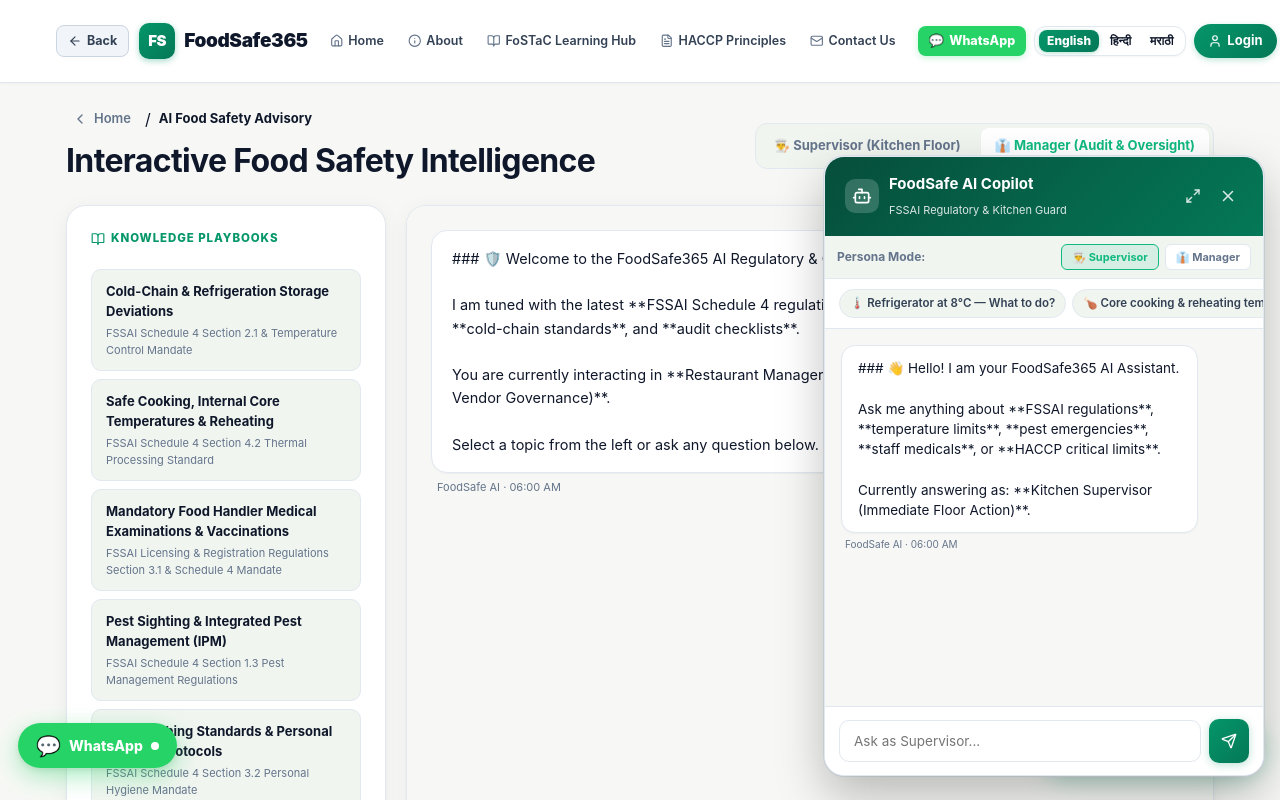
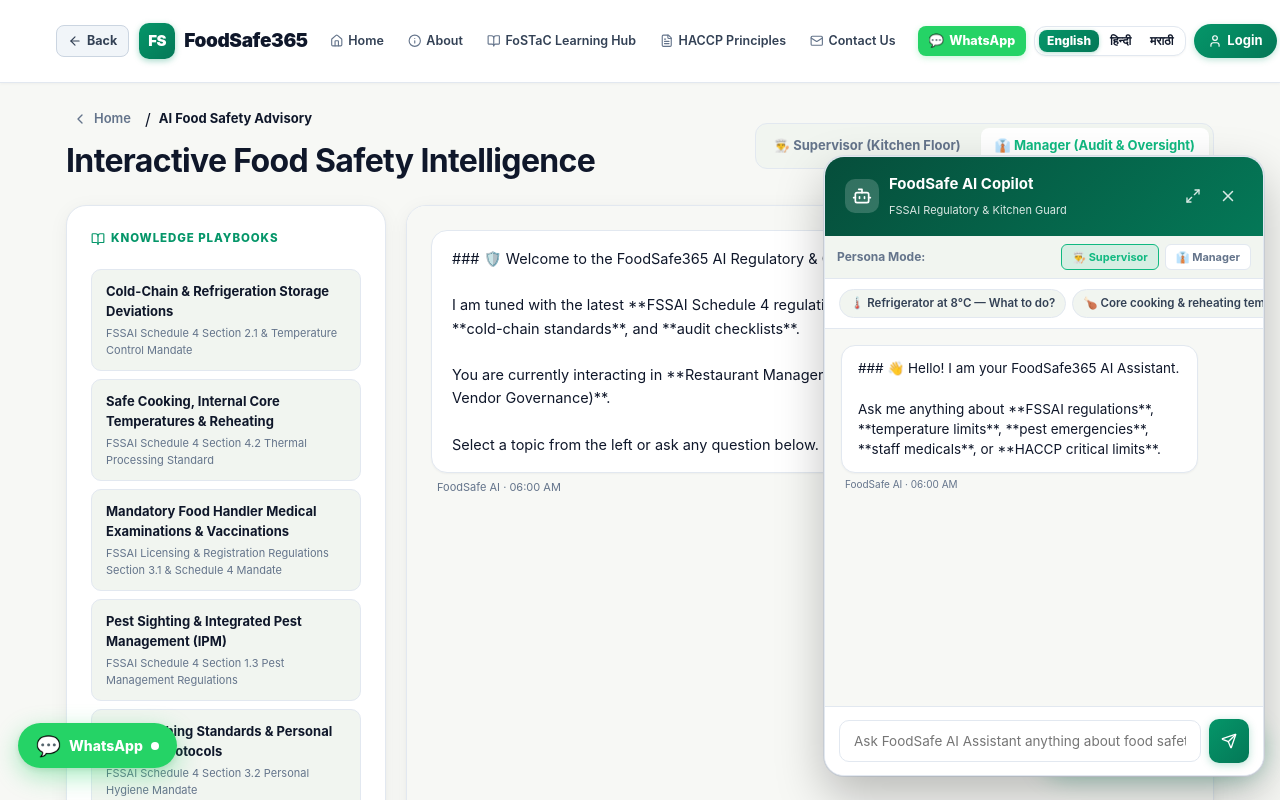
Before and after one commit to sougatr/FoodSafe365, a Next.js app: page /ai-copilot in a window 1280 px wide. Both pictures are taken after a click on the button "Ask Me (Chat Bot)". Shown: the top 800 px of the page. Built offline with nearby package versions, Linux system fonts and the light colour scheme.

Commit message:
feat(chatbot): make input placeholder reflect FoodSafe AI Assistant instead of supervisor or manager

```diff
--- a/app/ai-copilot/page.tsx
+++ b/app/ai-copilot/page.tsx
@@ -276,7 +276,7 @@
                 className="input"
                 value={input}
                 onChange={e => setInput(e.target.value)}
-                placeholder={`Ask any food safety question in ${persona === 'supervisor' ? 'Supervisor' : 'Manager'} mode...`}
+                placeholder="Ask FoodSafe AI Assistant anything about food safety..."
                 style={{
                   flex: 1,
                   padding: '12px 18px',
--- a/components/FoodSafetyChatbot.tsx
+++ b/components/FoodSafetyChatbot.tsx
@@ -44,16 +44,13 @@
     let greetingText = '';
     if (lang === 'hi') {
       greetingText = `### 👋 नमस्ते! मैं आपका FoodSafe365 AI खाद्य सुरक्षा सहायक हूँ।\n\n` +
-        `मुझसे **FSSAI नियमों**, **तापमान सीमा (<5°C / ≥75°C)**, **पेस्ट नियंत्रण**, **स्टाफ मेडिकल/फॉर्म 1A**, या **दैनिक जांच** के बारे में कुछ भी पूछें।\n\n` +
-        `वर्तमान भूमिका: **${persona === 'supervisor' ? 'किचन सुपरवाइजर (तत्काल एक्शन)' : 'रेस्तरां प्रबंधक (ऑडिट एवं अनुपालन)'}**।`;
+        `मुझसे **FSSAI नियमों**, **तापमान सीमा (<5°C / ≥75°C)**, **पेस्ट नियंत्रण**, **स्टाफ मेडिकल/फॉर्म 1A**, या **दैनिक जांच** के बारे में कुछ भी पूछें।`;
     } else if (lang === 'mr') {
       greetingText = `### 👋 नमस्कार! मी आपला FoodSafe365 AI अन्न सुरक्षा सहाय्यक आहे.\n\n` +
-        `मला **FSSAI नियम**, **तापमान मर्यादा (<५°C / ≥७५°C)**, **कीटक नियंत्रण**, **कर्मचारी वैद्यकीय/फॉर्म 1A**, किंवा **दैनिक तपासणी** बद्दल काहीही विचारा.\n\n` +
-        `सध्याची भूमिका: **${persona === 'supervisor' ? 'किचन सुपरवायझर (त्वरित कृती)' : 'रेस्टॉरंट व्यवस्थापक (ऑडिट व अनुपालन)'}**।`;
+        `मला **FSSAI नियम**, **तापमान मर्यादा (<५°C / ≥७५°C)**, **कीटक नियंत्रण**, **कर्मचारी वैद्यकीय/फॉर्म 1A**, किंवा **दैनिक तपासणी** बद्दल काहीही विचारा।`;
     } else {
       greetingText = `### 👋 Hello! I am your FoodSafe365 AI Assistant.\n\n` +
-        `Ask me anything about **FSSAI regulations**, **temperature limits**, **pest emergencies**, **staff medicals**, or **HACCP critical limits**.\n\n` +
-        `Currently answering as: **${persona === 'supervisor' ? 'Kitchen Supervisor (Immediate Floor Action)' : 'Restaurant Manager (Audit & Compliance)'}**.`;
+        `Ask me anything about **FSSAI regulations**, **temperature limits**, **pest emergencies**, **staff medicals**, or **HACCP critical limits**.`;
     }
 
     setMessages([
@@ -408,7 +405,7 @@
               className="input"
               value={input}
               onChange={e => setInput(e.target.value)}
-              placeholder={`Ask as ${persona === 'supervisor' ? 'Supervisor' : 'Manager'}...`}
+              placeholder={lang === 'hi' ? 'AI खाद्य सुरक्षा सहायक से कुछ भी पूछें...' : lang === 'mr' ? 'AI अन्न सुरक्षा सहाय्यकाला काहीही विचारा...' : 'Ask FoodSafe AI Assistant anything about food safety...'}
               style={{
                 flex: 1,
                 padding: '10px 14px',
```
